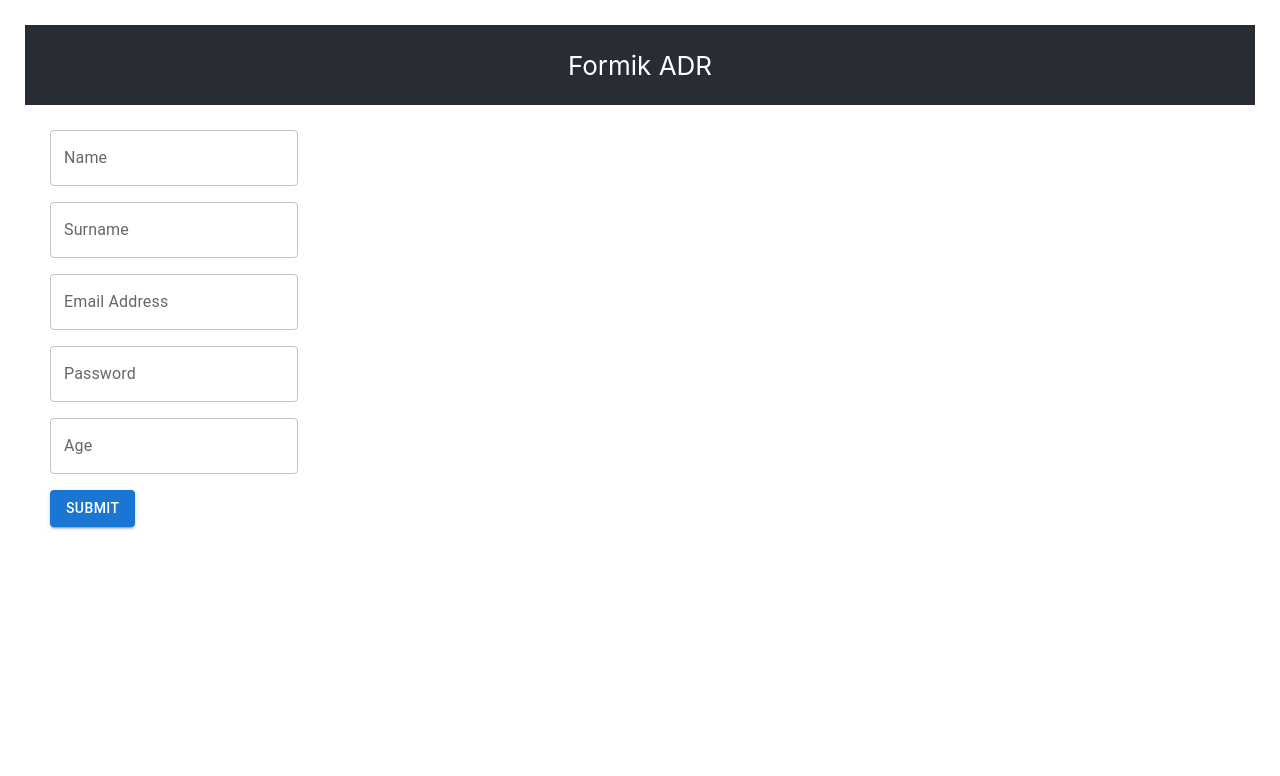
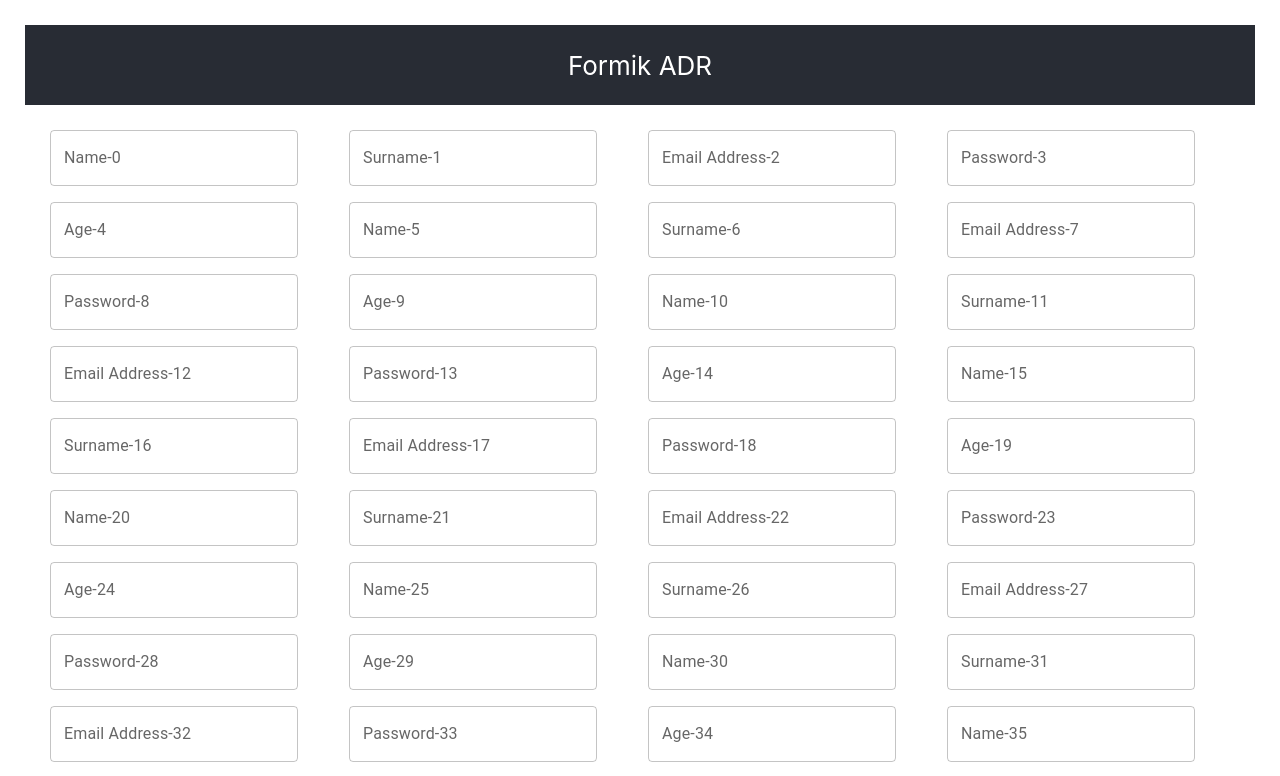
Before and after one commit to Hastaen/formik-trial-test, a React (Create React App) app: page /formik/performance in a window 1280 px wide. Shown: the top 776 px of the page. Built offline with nearby package versions, Linux system fonts and the light colour scheme.

Commit message:
Added performance example

```diff
--- /dev/null
+++ b/src/Formik/Performance/Performance.css
@@ -0,0 +1,42 @@
+.App {
+  text-align: center;
+}
+
+.App-logo {
+  height: 40vmin;
+  pointer-events: none;
+}
+
+@media (prefers-reduced-motion: no-preference) {
+  .App-logo {
+    animation: App-logo-spin infinite 20s linear;
+  }
+}
+
+.App-header {
+  background-color: #282c34;
+  min-height: 10vh;
+  display: flex;
+  flex-direction: column;
+  align-items: center;
+  justify-content: center;
+  font-size: calc(10px + 2vmin);
+  color: white;
+}
+
+body {
+  padding: 25px;
+}
+
+.App-link {
+  color: #61dafb;
+}
+
+@keyframes App-logo-spin {
+  from {
+    transform: rotate(0deg);
+  }
+  to {
+    transform: rotate(360deg);
+  }
+}
--- /dev/null
+++ b/src/Formik/Performance/Performance.tsx
@@ -0,0 +1,166 @@
+import React from "react";
+import { useFormik } from "formik";
+import Button from "@mui/material/Button";
+import "./Performance.css";
+import { Box, Grid, TextField } from "@mui/material";
+import * as Yup from "yup";
+
+const shapes = {
+  name: Yup.string()
+    .min(2, "Too Short!")
+    .max(50, "Too Long!")
+    .required("Required"),
+  surname: Yup.string()
+    .min(2, "Too Short!")
+    .max(50, "Too Long!")
+    .required("Required"),
+  email: Yup.string().email("Invalid email").required("Required"),
+  password: Yup.string()
+    .min(10, "Too Short!")
+    .max(30, "Too Long!")
+    .matches(/\d+/, { message: "Password no number" })
+    .matches(/[a-z]+/, { message: "Password no lowercase" })
+    .matches(/[A-Z]+/, { message: "Password no uppercase" })
+    .matches(/[!@#$%^&*()-+]+/, {
+      message: "Password no special char",
+    })
+    .required("Required"),
+  age: Yup.number()
+    .positive()
+    .integer()
+    .min(10, "Too yound!")
+    .max(100, "Too old!")
+    .required("Required"),
+};
+
+const defaultFields = [
+  {
+    id: "name",
+    name: "name",
+    label: "Name",
+    initialValue: "",
+  },
+  {
+    id: "surname",
+    name: "surname",
+    label: "Surname",
+    initialValue: "",
+  },
+  {
+    id: "email",
+    name: "email",
+    label: "Email Address",
+    initialValue: "",
+  },
+  {
+    id: "password",
+    name: "password",
+    label: "Password",
+    initialValue: "",
+  },
+  {
+    id: "age",
+    name: "age",
+    label: "Age",
+    initialValue: "",
+  },
+];
+
+const fields = [
+  ...defaultFields,
+  ...defaultFields,
+  ...defaultFields,
+  ...defaultFields,
+  ...defaultFields,
+  ...defaultFields,
+  ...defaultFields,
+  ...defaultFields,
+  ...defaultFields,
+  ...defaultFields,
+  ...defaultFields,
+  ...defaultFields,
+];
+
+const getInitialValues = (fields: any[]) => {
+  const initialValues = {};
+  fields.forEach(({ name, initialValue }, index) => {
+    // @ts-ignore
+    initialValues[`${name}-${index}`] = initialValue;
+  });
+  return initialValues;
+};
+
+const getSchema = (fields: any[]) => {
+  let schema = {};
+  fields.forEach(({ name }, index) => {
+    // @ts-ignore
+    schema = {
+      ...schema,
+      // @ts-ignore
+      [`${name}-${index}`]: shapes[name],
+    };
+  });
+  return Yup.object().shape(schema);
+};
+
+const SignupForm = () => {
+  // Pass the useFormik() hook initial form values and a submit function that will
+  // be called when the form is submitted
+  const formik = useFormik({
+    initialValues: getInitialValues(fields),
+    validationSchema: getSchema(fields),
+    onSubmit: (values) => {
+      alert(JSON.stringify(values, null, 2));
+    },
+  });
+  return (
+    <form onSubmit={formik.handleSubmit}>
+      <Grid container alignItems="start" direction="row" spacing={2}>
+        {fields.map(({ name, id, label }, index) => {
+          return (
+            <Grid item xs={6} sm={4} md={3}>
+              <Box display="flex" alignItems="start" flexDirection="column">
+                <TextField
+                  id={`${id}-${index}`}
+                  name={`${name}-${index}`}
+                  label={`${label}-${index}`}
+                  onChange={formik.handleChange}
+                  // @ts-ignore
+                  value={formik.values[`${name}-${index}`]}
+                  // @ts-ignore
+                  {...(formik.errors[`${name}-${index}`] && {
+                    error: true,
+                    // @ts-ignore
+                    helperText: formik.errors[`${name}-${index}`],
+                  })}
+                />
+              </Box>
+            </Grid>
+          );
+        })}
+      </Grid>
+
+      <Grid container alignItems="start" direction="row" spacing={2}>
+        <Grid item mt={2}>
+
+        <Button variant="contained" type="submit">
+          Submit
+        </Button>
+        </Grid>
+      </Grid>
+    </form>
+  );
+};
+
+function Performance() {
+  return (
+    <div className="App">
+      <header className="App-header">Formik ADR</header>
+      <body>
+        <SignupForm />
+      </body>
+    </div>
+  );
+}
+
+export default Performance;
--- a/src/index.tsx
+++ b/src/index.tsx
@@ -1,7 +1,7 @@
 import React from 'react';
 import ReactDOM from 'react-dom/client';
 import './index.css';
-import Material from './Formik/Material/Material';
+import Performance from './Formik/Performance/Performance';
 import reportWebVitals from './reportWebVitals';
 
 const root = ReactDOM.createRoot(
@@ -9,7 +9,7 @@ const root = ReactDOM.createRoot(
 );
 root.render(
   <React.StrictMode>
-    <Material />
+    <Performance />
   </React.StrictMode>
 );
 
```
Also changed, not shown: 1 other file (tests, documents, lock files or other folders).
